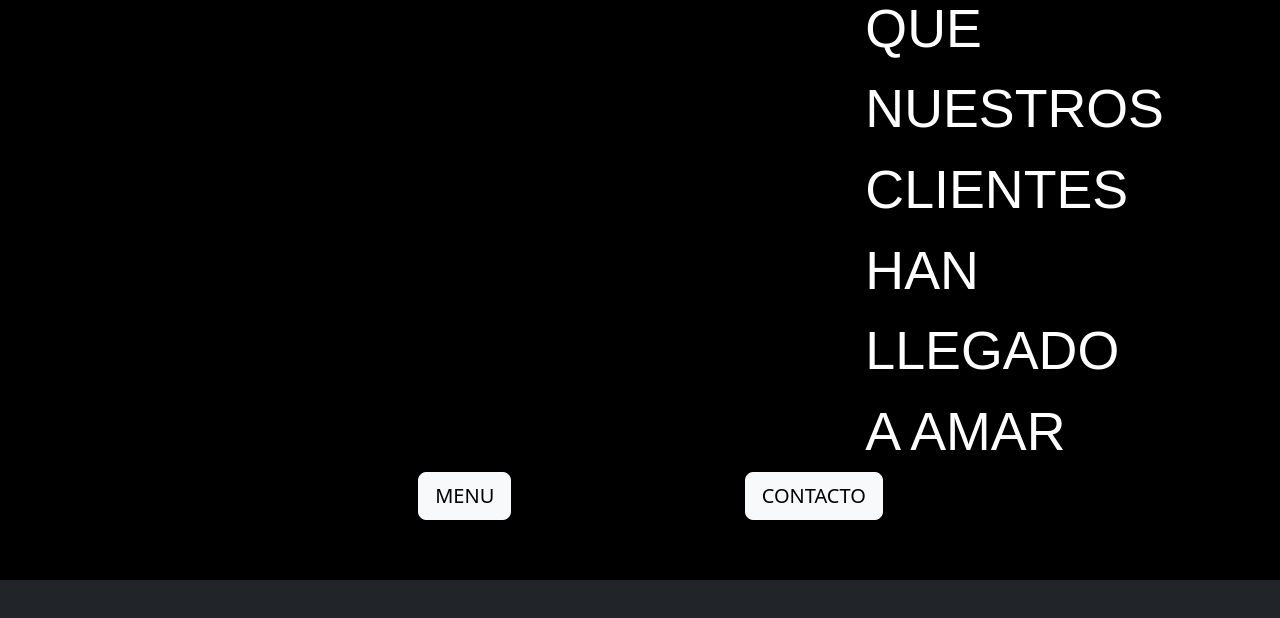
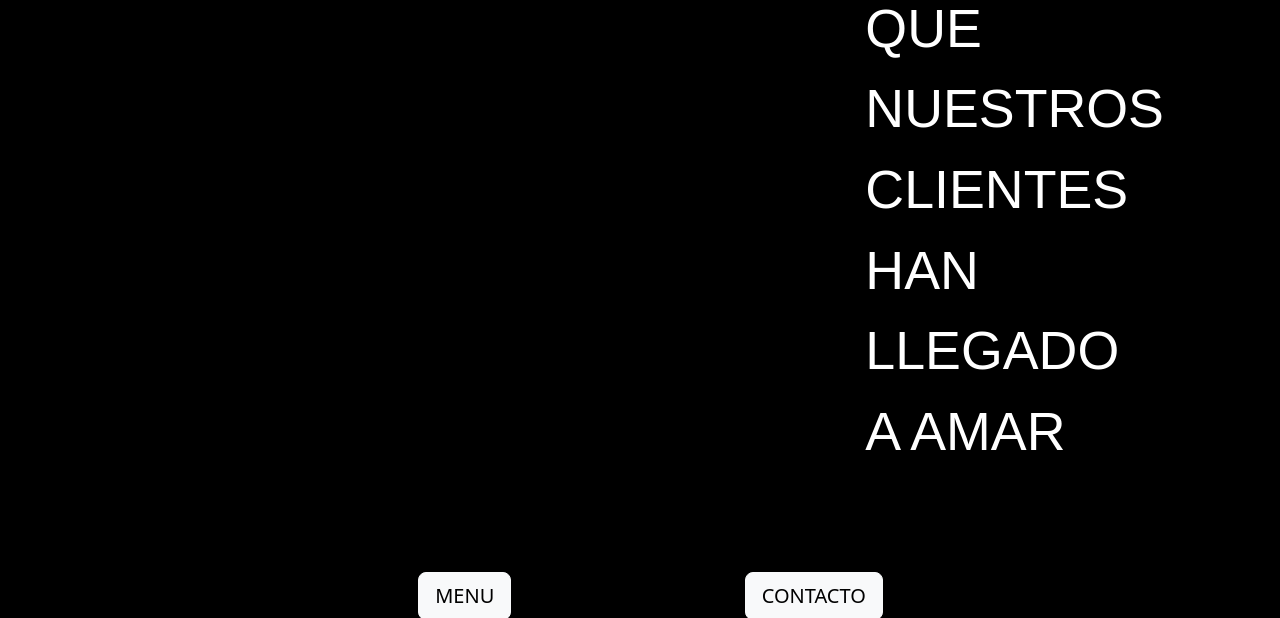
Before and after one commit to PabloProst/Burger-VLC, a plain HTML site: page index.html in a window 1280 px wide. Shown: the part 936-1554 px from the top of the page. Drawn offline with nearby package versions, Linux system fonts and the light colour scheme.

Commit message:
Website terminada a falta del reading

```diff
--- a/css/styles.css
+++ b/css/styles.css
@@ -146,6 +146,7 @@ body {
 
 
 
+
 /* PIE PAGINA */
 
 .piepagina {
@@ -236,6 +237,12 @@ body {
         scale: .9;
         margin-bottom: 40px;
     }
+
+
+    .botones {
+        margin: -100px -20px 10px 5px;
+    }
+
 }
 
 .promociones {
@@ -289,3 +296,12 @@ body {
     scale: 1.1;
 
 }
+
+
+.espaciobotones {
+
+    width: 100vw;
+    height: 100px;
+    background-color: black;
+
+}
--- a/index.html
+++ b/index.html
@@ -106,9 +106,18 @@
 
             <div class="row">
 
+                <div class="espaciobotones"></div>
+
+            </div>
+
+
+
+
+            <div class="row">
+
                 <div class="col-5 botones text-end">
-
-                    <button type="button" class="btn btn-outline-black btn-lg btn-light raise">MENU</button>
+                    <a href="menu.html"><button type="button"
+                            class="btn btn-outline-black btn-lg btn-light raise">MENU</button></a>
 
                 </div>
 
```
Also changed, not shown: contacto.html (+0 -1 lines).
